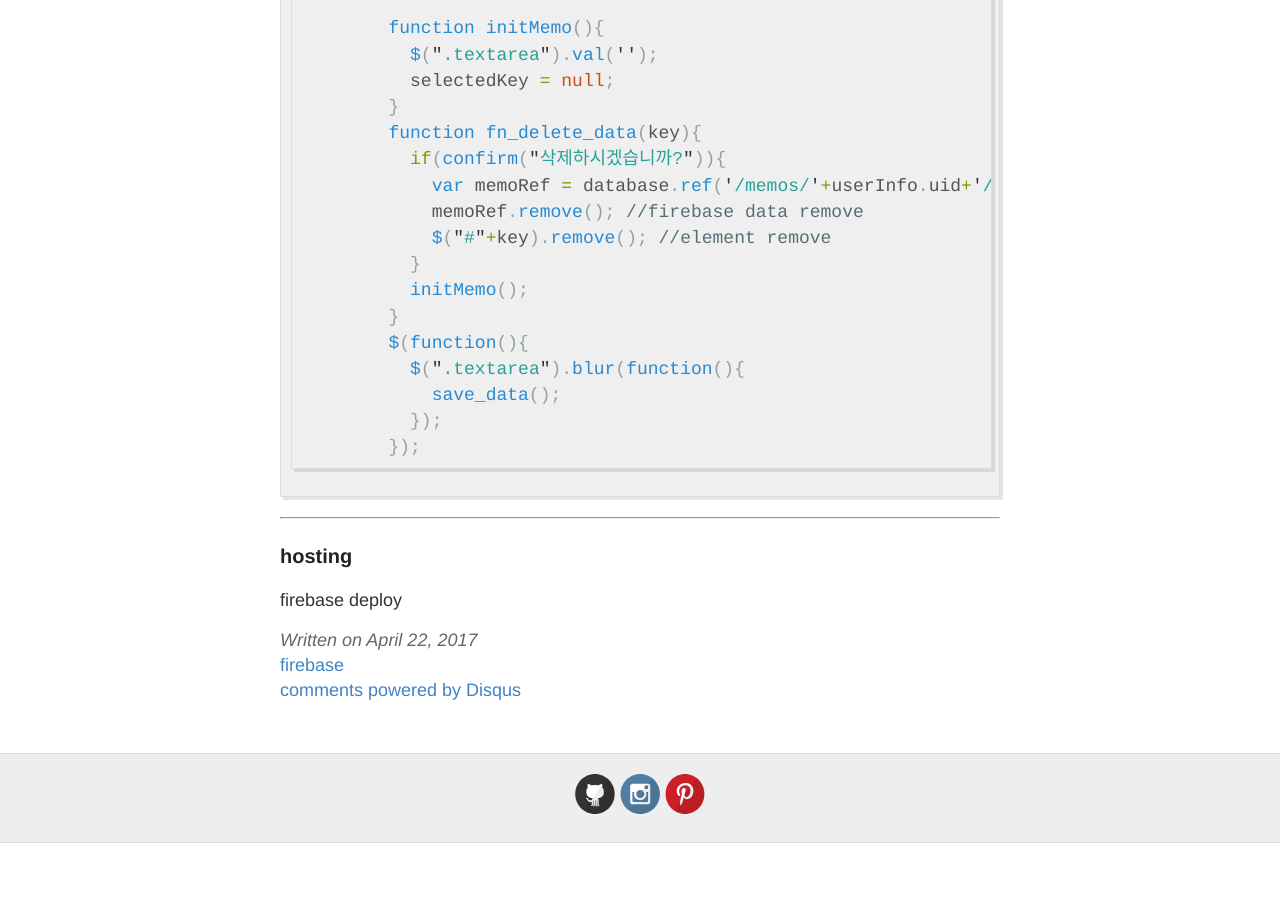
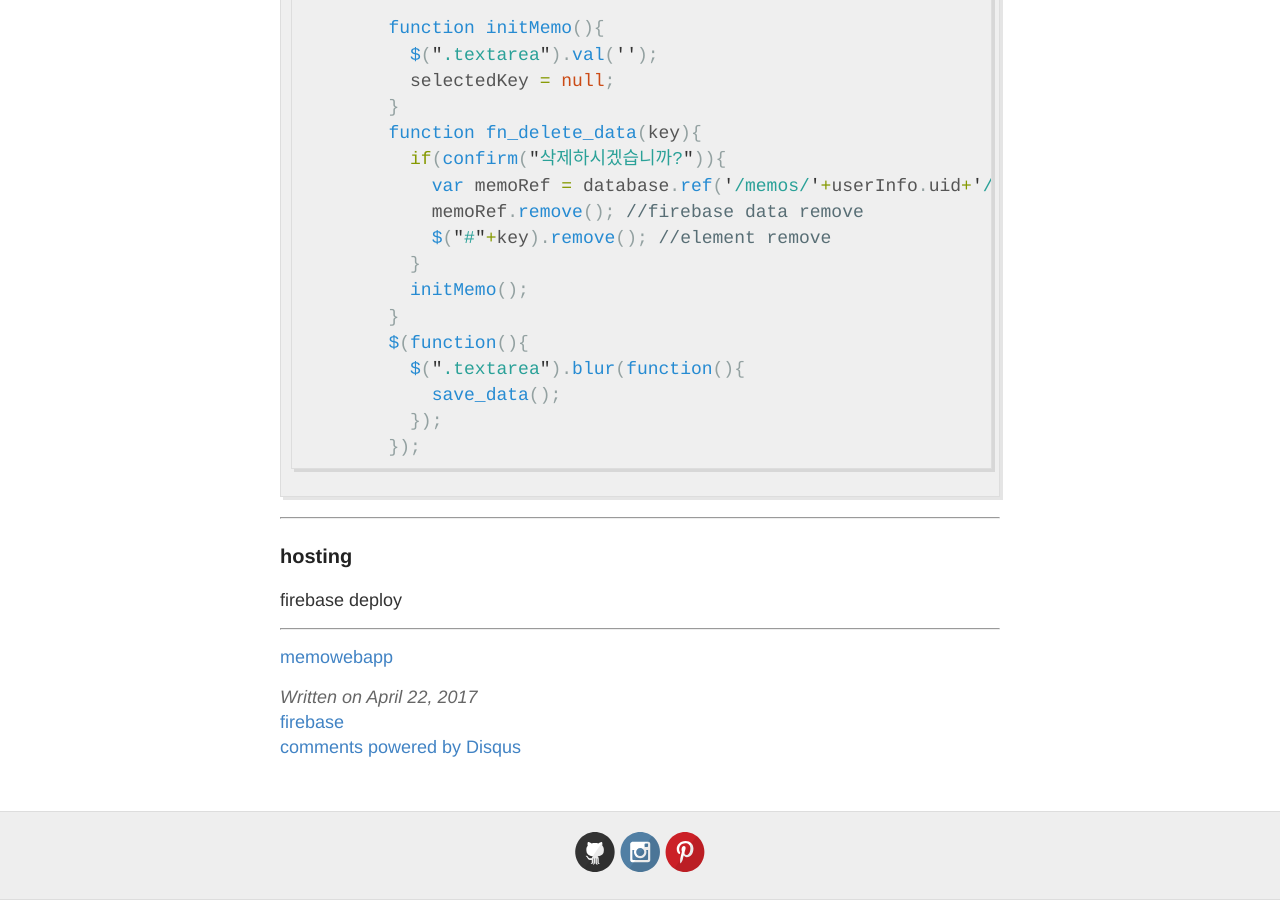
Before and after one commit to songssss/songssss.github.io, a Jekyll site: the page built from _posts/2017-04-22-Firebase.md, in a window 1280 px wide and 900 px high, scrolled down 3546 px. Built offline with Jekyll 4.4.1, drawn with Linux system fonts in a browser that asks for light colours; comment, search, counter and statistics services are not loaded; before the commit the page ends 4389 px from its top, so only the background shows below that.

Commit message:
Update 2017-04-22-Firebase.md

```diff
--- a/_posts/2017-04-22-Firebase.md
+++ b/_posts/2017-04-22-Firebase.md
@@ -177,3 +177,8 @@ script
 ### hosting
 
 firebase deploy
+
+
+---
+
+[memowebapp](https://memowebapp-1e86d.firebaseapp.com/)
```
